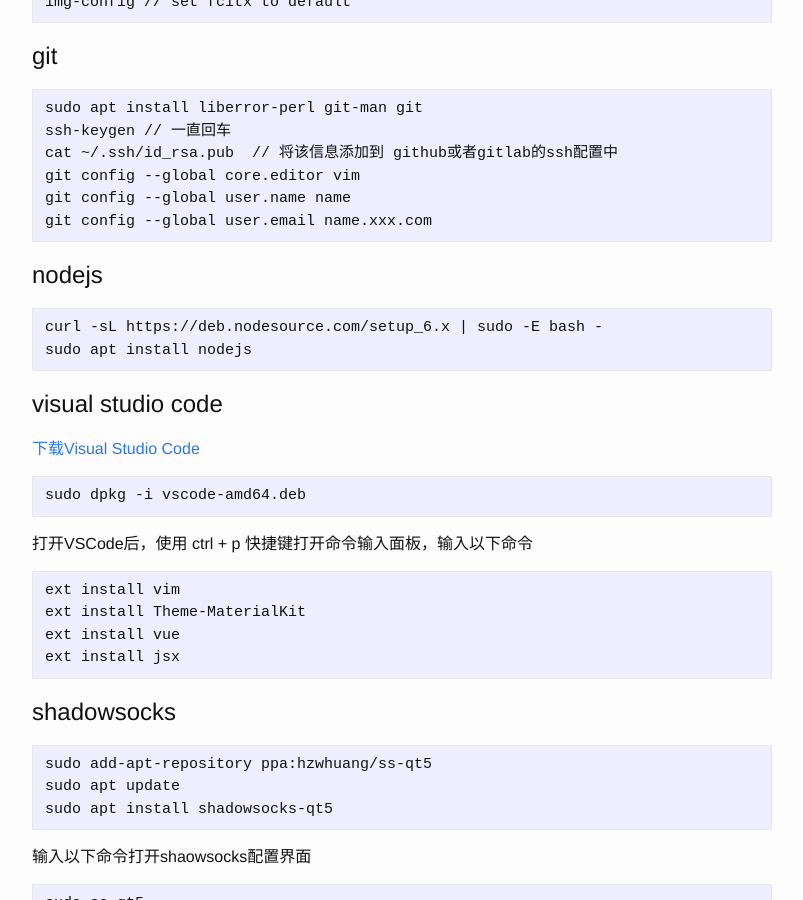
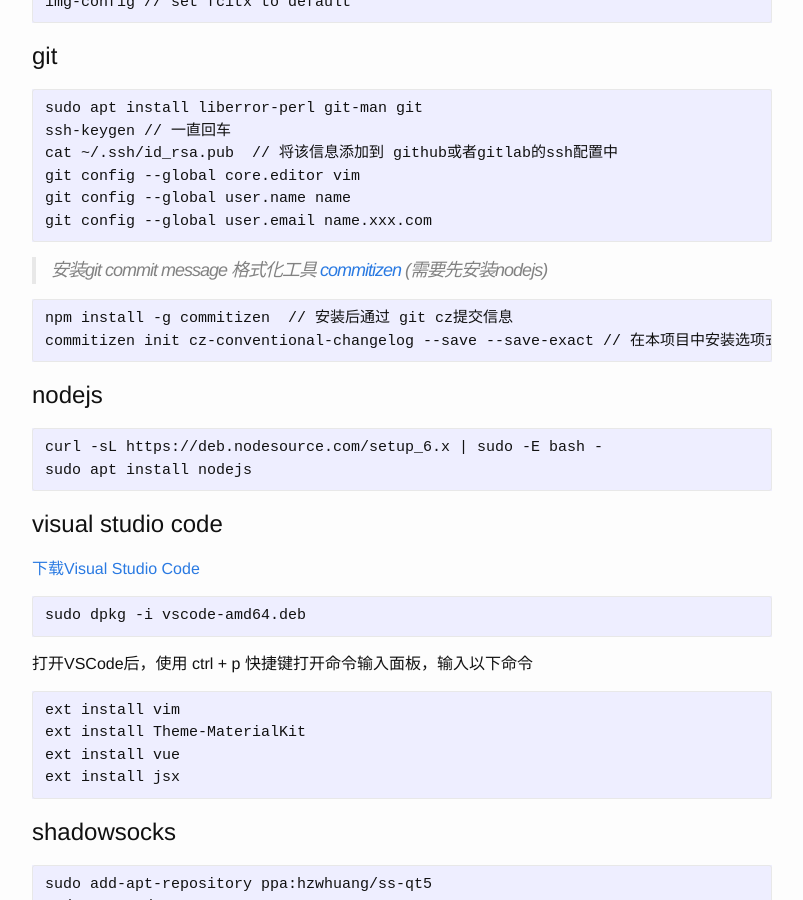
Before and after one commit to codeleafs/iigrow.github.io, a Jekyll site: the page built from _posts/2016-06-30-Ubuntu前端开发起始之路.md, in a window 1280 px wide and 900 px high, scrolled down 624 px. Shown: the whole window, without its empty margins (238-1041 px from the left). Built offline with Jekyll 4.4.1, drawn with Linux system fonts in a browser that asks for light colours; some of the changed text lies outside the part shown.

Commit message:
feat (add): add commitizen

```diff
--- a/_posts/2016-06-30-Ubuntu前端开发起始之路.md
+++ b/_posts/2016-06-30-Ubuntu前端开发起始之路.md
@@ -36,6 +36,11 @@ categories: os/ubuntu
     git config --global user.name name
     git config --global user.email name.xxx.com
 
+>安装git commit message 格式化工具 [commitizen](https://github.com/commitizen/cz-cli) (需要先安装nodejs)
+
+    npm install -g commitizen  // 安装后通过 git cz提交信息
+    commitizen init cz-conventional-changelog --save --save-exact // 在本项目中安装选项式commit message生成工具
+
 # nodejs
 
     curl -sL https://deb.nodesource.com/setup_6.x | sudo -E bash -
@@ -65,17 +70,21 @@ categories: os/ubuntu
     sudo ss-qt5
 
   shadowsocks配置如下：
+
   ![shaodowsocks 配置](/img/switchyomega.png)
 
   System Settings  ->  Network  ->  Network proxy 配置如下：
+
   ![本地网络配置](/img/localnetworkconfig.png)
 
   chrome通过[SwitchyOmega](https://github.com/FelisCatus/SwitchyOmega/releases)配置
+
   ![chrome配置](/img/switchyomega.png)
 
 # email
 
   Thunderbird 配置如下(*只针对腾讯企业邮箱*)：
+
   ![第一步](/img/email1.png)
   ![第二步](/img/email2.png)
 
@@ -85,7 +94,6 @@ categories: os/ubuntu
 
     sudo vim ~/.config/user-dirs.dirs
 
-  删除不需要的
-  然后执行以下命令，重启系统
+  删除不需要的项，然后执行以下命令，重启系统
 
     echo "enabled=false" > ~/.config/user-dirs.conf
```
